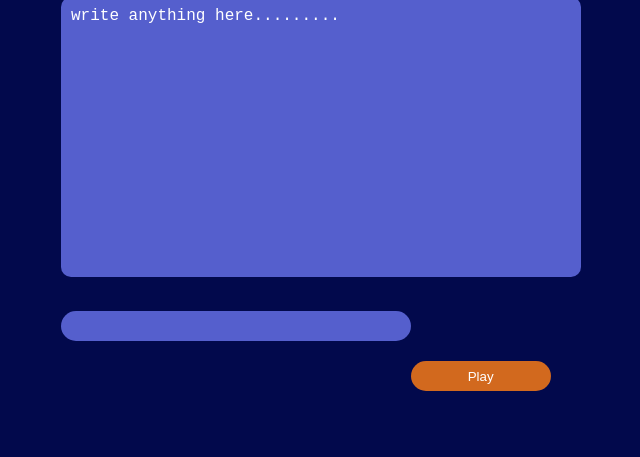
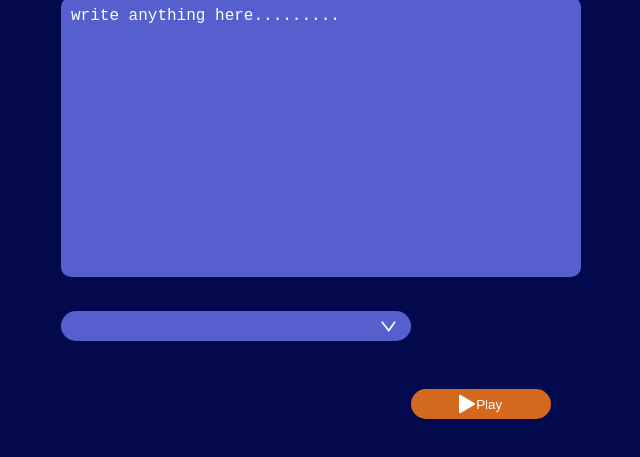
Before and after one commit to Nikhilguleria98/Text-to-Speech-Generator, a plain HTML site: page index.html in a window 1280 px wide. Shown: the part 203-660 px from the top of the page, without its empty margins (319-959 px from the left). Drawn offline with Linux system fonts and the light colour scheme.

Commit message:
Some changes

```diff
--- a/index.html
+++ b/index.html
@@ -13,7 +13,7 @@
         <textarea name="text" id="text" placeholder="write anything here........."></textarea>
 <div class="box2">
     <select ></select>
-    <button><img src="play.png" alt="">Play</button>
+    <button><img src="images/play.png" alt="">Play</button>
 </div>
 
     </div>
--- a/style.css
+++ b/style.css
@@ -48,7 +48,7 @@ select{
 border: 0;
 outline: 0;
 appearance: none;
-background-image: url(dropdown.png);
+background-image: url(images/dropdown.png);
 background-repeat: no-repeat;
 background-size: 15px;
 background-position-x: 320px;
@@ -64,7 +64,7 @@ select img{
 }
 button{
     position: absolute;
-    top: 70.5%;
+    top: 74%;
     left: 57%;
     height: 30px;
     width: 140px;
```
